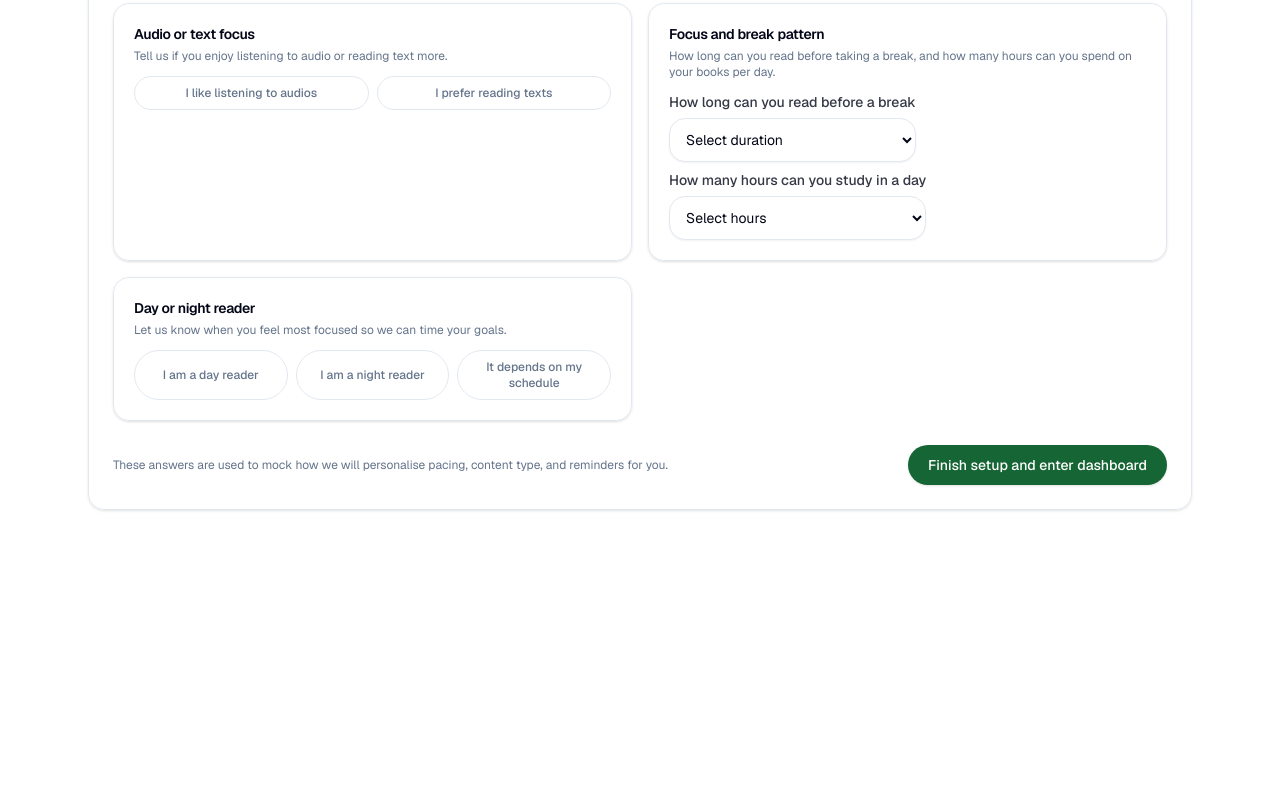
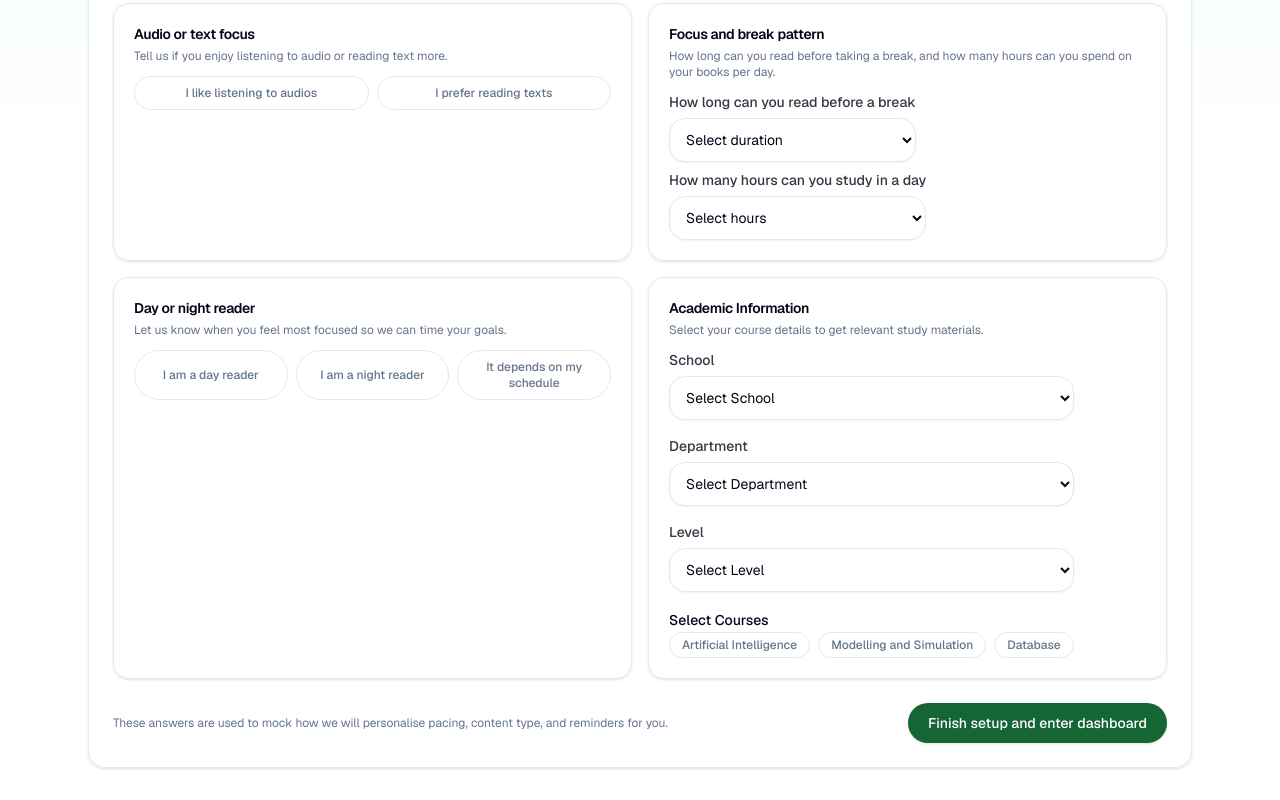
Before and after one commit to Petercyn/BUPT-AI_frontend, a Next.js app: page /onboarding in a window 1280 px wide. Shown: the part 472-1272 px from the top of the page. Before the commit the page ends 1014 px from the top, so only its background shows below. Built offline with nearby package versions, Linux system fonts and the light colour scheme.

Commit message:
This  is for the get started page

```diff
--- a/components/onboarding/onboarding-form.tsx
+++ b/components/onboarding/onboarding-form.tsx
@@ -7,6 +7,7 @@ import { Button } from "../ui/button";
 import { Input } from "../ui/input";
 import { Select } from "../ui/select";
 import { QuestionCard } from "./question-card";
+import { api } from "@/lib/api";
 
 type StudyMode = "visual" | "audio" | "text";
 type ReaderType = "day" | "night" | "both";
@@ -19,6 +20,10 @@ interface OnboardingState {
   breakDuration: string;
   dailyHours: string;
   readerType: ReaderType | "";
+  school: string;
+  department: string;
+  level: string;
+  courses: string[];
 }
 
 export function OnboardingForm() {
@@ -32,6 +37,10 @@ export function OnboardingForm() {
     breakDuration: "",
     dailyHours: "",
     readerType: "",
+    school: "",
+    department: "",
+    level: "",
+    courses: [],
   });
 
   const completion =
@@ -47,18 +56,31 @@ export function OnboardingForm() {
       7) *
     100;
 
-  function handleSubmit(event: React.FormEvent) {
+  async function handleSubmit(event: React.FormEvent) {
     event.preventDefault();
     setSaving(true);
 
-    window.setTimeout(() => {
-      setSaving(false);
-      toast.success("Preferences saved (mock).", {
-        description:
-          "Your tutor will now adapt sessions to your reading habit.",
+    try {
+      const token = localStorage.getItem('token');
+      if (!token) {
+        toast.error("Not authenticated");
+        router.push("/login");
+        return;
+      }
+
+      await api.onboarding.update(state, token);
+
+      toast.success("Preferences saved.", {
+        description: "Your tutor will now adapt sessions to your reading habit.",
       });
       router.push("/dashboard");
-    }, 900);
+    } catch (error: any) {
+      toast.error("Failed to save preferences", {
+        description: error.message,
+      });
+    } finally {
+      setSaving(false);
+    }
   }
 
   return (
@@ -152,8 +174,7 @@ export function OnboardingForm() {
         >
           <button
             type="button"
-            className={`flex-1 rounded-full border px-3 py-2 text-xs font-medium transition ${
-              state.audioOrText === "audio"
+            className={`flex-1 rounded-full border px-3 py-2 text-xs font-medium transition ${state.audioOrText === "audio"
               ? "border-primary bg-primary-soft text-primary"
               : "border-border bg-white text-muted-foreground hover:bg-muted"
               }`}
@@ -165,8 +186,7 @@ export function OnboardingForm() {
           </button>
           <button
             type="button"
-            className={`flex-1 rounded-full border px-3 py-2 text-xs font-medium transition ${
-              state.audioOrText === "text"
+            className={`flex-1 rounded-full border px-3 py-2 text-xs font-medium transition ${state.audioOrText === "text"
               ? "border-primary bg-primary-soft text-primary"
               : "border-border bg-white text-muted-foreground hover:bg-muted"
               }`}
@@ -226,8 +246,7 @@ export function OnboardingForm() {
         >
           <button
             type="button"
-            className={`flex-1 rounded-full border px-3 py-2 text-xs font-medium transition ${
-              state.readerType === "day"
+            className={`flex-1 rounded-full border px-3 py-2 text-xs font-medium transition ${state.readerType === "day"
               ? "border-primary bg-primary-soft text-primary"
               : "border-border bg-white text-muted-foreground hover:bg-muted"
               }`}
@@ -239,8 +258,7 @@ export function OnboardingForm() {
           </button>
           <button
             type="button"
-            className={`flex-1 rounded-full border px-3 py-2 text-xs font-medium transition ${
-              state.readerType === "night"
+            className={`flex-1 rounded-full border px-3 py-2 text-xs font-medium transition ${state.readerType === "night"
               ? "border-primary bg-primary-soft text-primary"
               : "border-border bg-white text-muted-foreground hover:bg-muted"
               }`}
@@ -252,8 +270,7 @@ export function OnboardingForm() {
           </button>
           <button
             type="button"
-            className={`flex-1 rounded-full border px-3 py-2 text-xs font-medium transition ${
-              state.readerType === "both"
+            className={`flex-1 rounded-full border px-3 py-2 text-xs font-medium transition ${state.readerType === "both"
               ? "border-primary bg-primary-soft text-primary"
               : "border-border bg-white text-muted-foreground hover:bg-muted"
               }`}
@@ -263,6 +280,83 @@ export function OnboardingForm() {
           >
             It depends on my schedule
           </button>
+        </QuestionCard>
+
+        <QuestionCard
+          title="Academic Information"
+          description="Select your course details to get relevant study materials."
+        >
+          <div className="space-y-4">
+            <Select
+              label="School"
+              name="school"
+              value={state.school}
+              onChange={(event) =>
+                setState((prev) => ({ ...prev, school: event.target.value }))
+              }
+              options={[
+                { label: "Select School", value: "" },
+                { label: "School of Computing", value: "School of Computing" },
+              ]}
+            />
+            <Select
+              label="Department"
+              name="department"
+              value={state.department}
+              onChange={(event) =>
+                setState((prev) => ({ ...prev, department: event.target.value }))
+              }
+              options={[
+                { label: "Select Department", value: "" },
+                { label: "Software Engineering", value: "Software Engineering" },
+                { label: "Computer Science", value: "Computer Science" },
+                { label: "Information Technology", value: "Information Technology" },
+                { label: "Computer Information System", value: "Computer Information System" },
+              ]}
+            />
+            <Select
+              label="Level"
+              name="level"
+              value={state.level}
+              onChange={(event) =>
+                setState((prev) => ({ ...prev, level: event.target.value }))
+              }
+              options={[
+                { label: "Select Level", value: "" },
+                { label: "100", value: "100" },
+                { label: "200", value: "200" },
+                { label: "300", value: "300" },
+                { label: "400", value: "400" },
+                { label: "500", value: "500" },
+                { label: "600", value: "600" },
+              ]}
+            />
+            <div className="space-y-2">
+              <label className="text-sm font-medium leading-none peer-disabled:cursor-not-allowed peer-disabled:opacity-70">
+                Select Courses
+              </label>
+              <div className="flex flex-wrap gap-2">
+                {["Artificial Intelligence", "Modelling and Simulation", "Database"].map((course) => (
+                  <button
+                    key={course}
+                    type="button"
+                    className={`rounded-full border px-3 py-1 text-xs font-medium transition ${state.courses.includes(course)
+                      ? "border-primary bg-primary-soft text-primary"
+                      : "border-border bg-white text-muted-foreground hover:bg-muted"
+                      }`}
+                    onClick={() => {
+                      const newCourses = state.courses.includes(course)
+                        ? state.courses.filter((c) => c !== course)
+                        : [...state.courses, course];
+                      setState((prev) => ({ ...prev, courses: newCourses }));
+                    }}
+                  >
+                    {course}
+                  </button>
+                ))}
+              </div>
+            </div>
+          </div>
         </QuestionCard>
       </div>
 
```
Lines whose indentation alone changed are shown as unchanged.
